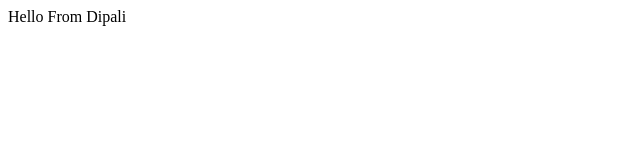
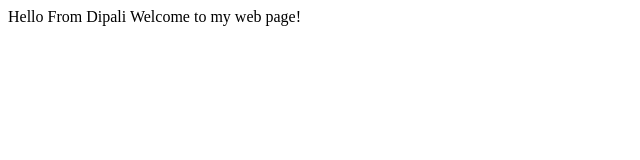
Before and after one commit to dipali-coditas/hello-wolrd, a plain HTML site: page index.html in a window 1280 px wide. Shown: the whole page, without its empty margins (0-640 px from the left). Drawn offline with Linux system fonts and the light colour scheme.

Commit message:
Modified file - index.html + line no: 11 changes about body tag - jenkinsfile stage + line no:23 stage deploy : changed the path of index.html

```diff
--- a/index.html
+++ b/index.html
@@ -8,7 +8,7 @@
 </head>
 
 <body>
-	Hello From Dipali
+	Hello From Dipali Welcome to my web page!
 </body>
 
 </html>
```
